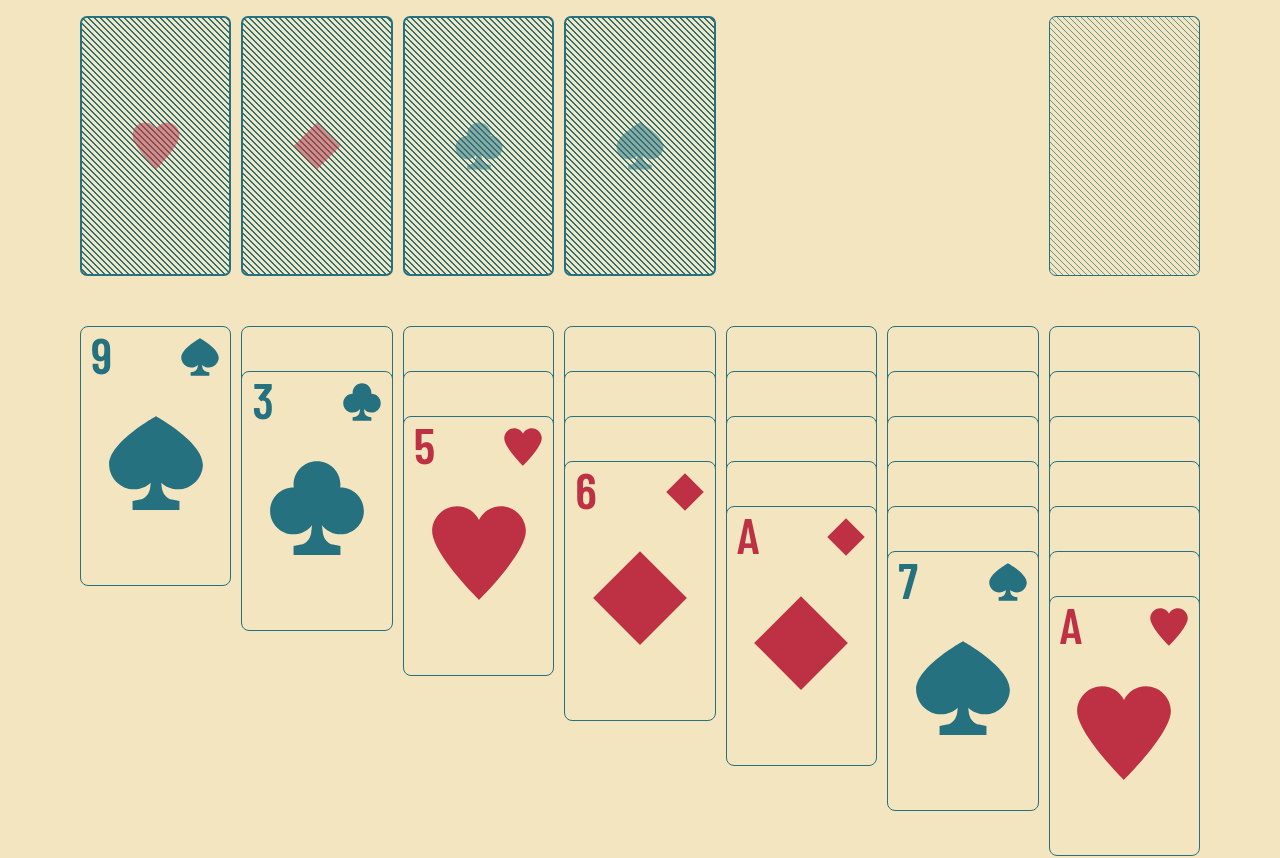
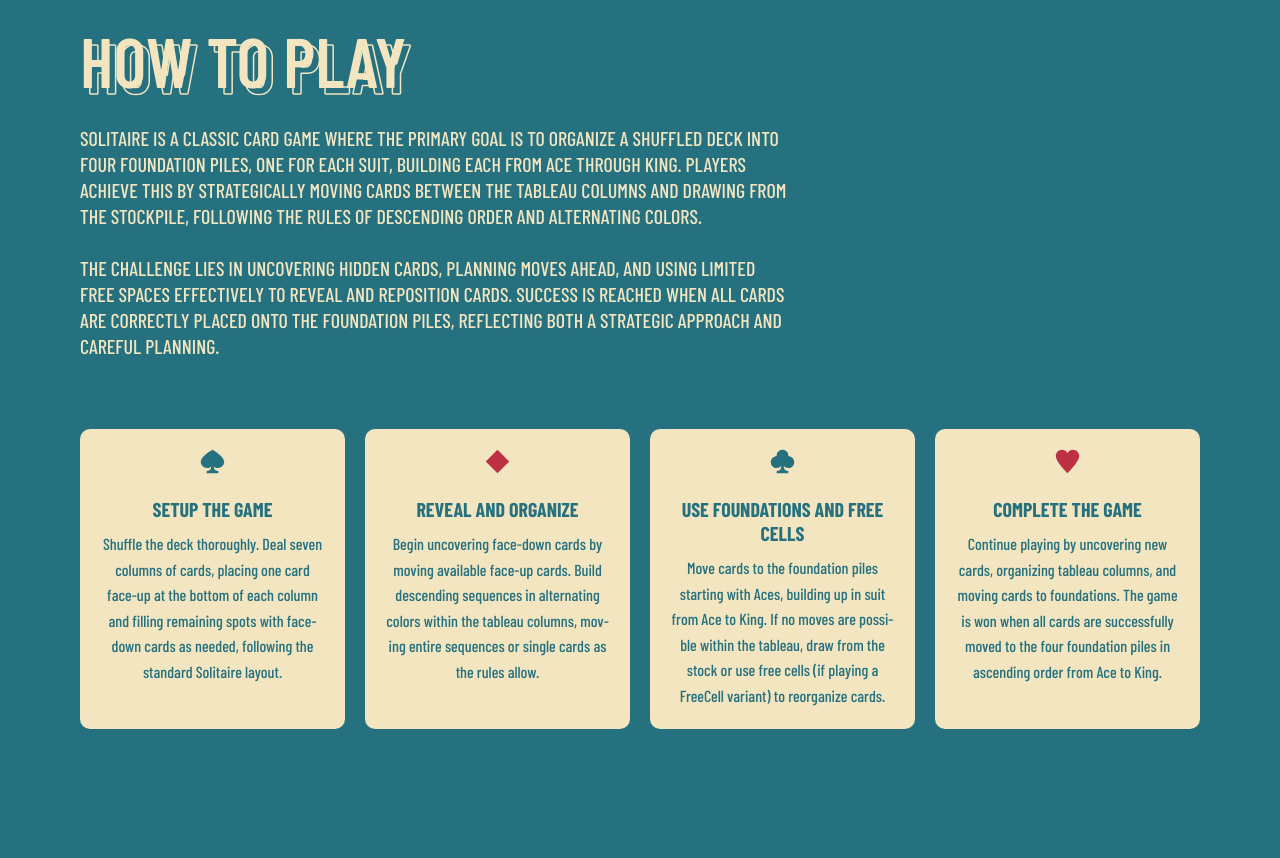
Before and after one commit to ChristianWare/solitaire, a Next.js app: page / in a window 1280 px wide. Shown: the part 680-1538 px from the top of the page. Built offline with nearby package versions, Linux system fonts and the light colour scheme.

Commit message:
Added how to play

```diff
--- a/src/app/HomePage.module.css
+++ b/src/app/HomePage.module.css
@@ -1,5 +1,6 @@
 .gameBoard {
   background-color: var(--tan);
+  padding-top: 5rem;
   padding-bottom: 30rem;
 }
 
--- a/src/app/globals.css
+++ b/src/app/globals.css
@@ -50,20 +50,19 @@ h4,
 h5,
 h6,
 span {
-  color: var(--black);
   font-family: var(--barlowCondensed);
+  text-transform: uppercase;
 }
 
 h1 {
   font-size: 10.4rem;
   line-height: 1.2em;
   font-weight: 600;
-  /* letter-spacing: -1px; */
 }
 
 h2 {
-  font-size: 4rem;
-  font-weight: 500;
+  font-size: 7rem;
+  font-weight: 600;
   line-height: 1.2em;
 }
 
--- a/src/app/page.tsx
+++ b/src/app/page.tsx
@@ -16,6 +16,7 @@ import Stock from "@/components/Stock/Stock";
 import Hero from "@/components/Hero/Hero";
 import LayoutWrapper from "@/components/LayoutWrapper";
 import Marquee from "@/components/Marquee/Marquee";
+import HowToPlay from "@/components/HowToPlay/HowToPlay";
 
 interface Foundations {
   hearts: Card[];
@@ -315,6 +316,8 @@ export default function SolitairePage() {
       <main>
         <Hero />
         <Marquee />
+        <HowToPlay />
+        <Marquee />
         <section className={styles.gameBoard}>
           <LayoutWrapper>
             <ScoreBoard score={score} moves={moves} time={time} />
--- a/src/components/Hero/Hero.module.css
+++ b/src/components/Hero/Hero.module.css
@@ -84,15 +84,6 @@
   -webkit-text-fill-color: transparent;
 }
 
-.iconContainer {
-  display: flex;
-  align-items: center;
-  justify-content: center;
-  gap: 3rem;
-  width: 100%;
-  margin-top: 3rem;
-}
-
 @media screen and (max-width: 568px) {
   .heading {
     padding: 2rem;
--- a/src/components/Hero/Hero.tsx
+++ b/src/components/Hero/Hero.tsx
@@ -11,7 +11,7 @@ const Hero = () => {
         </div>
       </LayoutWrapper>
       <LayoutWrapper>
-        <div className={styles.copy}>Chris Ware&apos;s</div>
+        <div className={styles.copy}>klondike</div>
         <h1 className={styles.heading}>solitaire</h1>
       </LayoutWrapper>
     </section>
--- /dev/null
+++ b/src/components/HowToPlay/HowToPlay.module.css
@@ -0,0 +1,146 @@
+.container {
+  background-color: var(--blue);
+  padding-top: 5rem;
+}
+
+.content {
+  padding-bottom: 5rem;
+}
+
+.top {
+  display: flex;
+  align-items: center;
+  justify-content: space-between;
+  gap: 5rem;
+  margin-bottom: 5rem;
+}
+
+.topHeading {
+  color: var(--tan);
+  line-height: 100%;
+  font-family: var(--staatliches);
+  margin-bottom: 3rem;
+  position: relative;
+}
+
+.topHeading::after {
+  position: absolute;
+  content: "How To Play";
+  text-transform: uppercase;
+  top: 6px;
+  left: 6px;
+  -webkit-text-stroke: 1.5px var(--tan);
+  -webkit-text-fill-color: transparent;
+}
+
+.top {
+  padding: 0rem;
+  border-bottom: 1px solid var(--bgColor);
+}
+
+.topLeft {
+  flex: 2;
+}
+
+.topRight {
+  flex: 1;
+}
+
+.heading {
+  font-size: 2rem;
+  line-height: 1.3em;
+  font-weight: 500;
+  color: var(--tan);
+}
+
+.bottom {
+  display: grid;
+  grid-template-columns: repeat(4, 1fr);
+  grid-gap: 2rem;
+  padding-top: 2rem;
+}
+
+.box {
+  display: flex;
+  flex-direction: column;
+  align-items: flex-start;
+  justify-self: start;
+  gap: 1rem;
+  padding: 2rem;
+  border-radius: 10px;
+  background-color: var(--tan);
+}
+
+.index {
+  text-align: center;
+  width: 100%;
+  margin-bottom: 1rem;
+}
+
+.feature {
+  color: var(--blue);
+  text-align: center;
+  width: 100%;
+}
+
+.desc {
+  color: var(--blue);
+  font-weight: 500;
+  text-align: center;
+}
+
+@media screen and (max-width: 1068px) {
+  .top {
+    flex-direction: column;
+  }
+
+  .heading {
+    width: 80%;
+  }
+
+  .bottom {
+    grid-template-columns: repeat(3, 1fr);
+  }
+}
+
+@media screen and (max-width: 768px) {
+  .content {
+    display: flex;
+    flex-direction: column;
+    align-items: center;
+    justify-content: center;
+  }
+
+  .top {
+    align-items: center;
+    justify-content: center;
+    width: 100%;
+  }
+
+  .topHeading {
+    text-align: center;
+  }
+
+  .topHeading::after {
+    -webkit-text-stroke: 1.5px var(--blue);
+    z-index: -1;
+  }
+
+  .heading {
+    width: 100%;
+  }
+
+  .bottom {
+    grid-template-columns: repeat(2, 1fr);
+  }
+}
+
+@media screen and (max-width: 568px) {
+  .topHeading {
+    font-size: 6rem;
+  }
+
+  .bottom {
+    grid-template-columns: repeat(1, 1fr);
+  }
+}
--- /dev/null
+++ b/src/components/HowToPlay/HowToPlay.tsx
@@ -0,0 +1,72 @@
+import styles from "./HowToPlay.module.css";
+import LayoutWrapper from "../LayoutWrapper";
+import Spade from "../../../public/icons/spade.svg";
+import Diamond from "../../../public/icons/diamond.svg";
+import Club from "../../../public/icons/club.svg";
+import Heart from "../../../public/icons/heart.svg";
+
+const instructions = [
+  {
+    icon: <Spade width={25} height={25} />,
+    feature: "Setup the Game",
+    desc: "Shuffle the deck thoroughly. Deal seven columns of cards, placing one card face-up at the bottom of each column and filling remaining spots with face-down cards as needed, following the standard Solitaire layout.",
+  },
+  {
+    icon: <Diamond width={25} height={25} />,
+    feature: "Reveal and Organize",
+    desc: "Begin uncovering face-down cards by moving available face-up cards. Build descending sequences in alternating colors within the tableau columns, moving entire sequences or single cards as the rules allow.",
+  },
+  {
+    icon: <Club width={25} height={25} />,
+    feature: "Use Foundations and Free Cells",
+    desc: "Move cards to the foundation piles starting with Aces, building up in suit from Ace to King. If no moves are possible within the tableau, draw from the stock or use free cells (if playing a FreeCell variant) to reorganize cards.",
+  },
+  {
+    icon: <Heart width={25} height={25} />,
+    feature: "Complete the Game",
+    desc: "Continue playing by uncovering new cards, organizing tableau columns, and moving cards to foundations. The game is won when all cards are successfully moved to the four foundation piles in ascending order from Ace to King.",
+  },
+];
+
+export default function HowToPlay() {
+  return (
+    <div className={styles.container}>
+      <LayoutWrapper>
+        <div className={styles.content}>
+          <h2 className={styles.topHeading}>How To Play</h2>
+          <div className={styles.top}>
+            <div className={styles.topLeft}>
+              <h3 className={styles.heading}>
+                Solitaire is a classic card game where the primary goal is to
+                organize a shuffled deck into four foundation piles, one for
+                each suit, building each from Ace through King. Players achieve
+                this by strategically moving cards between the tableau columns
+                and drawing from the stockpile, following the rules of
+                descending order and alternating colors.
+                <br />
+                <br />
+
+                 The challenge lies in
+                uncovering hidden cards, planning moves ahead, and using limited
+                free spaces effectively to reveal and reposition cards. Success
+                is reached when all cards are correctly placed onto the
+                foundation piles, reflecting both a strategic approach and
+                careful planning.
+              </h3>
+            </div>
+            <div className={styles.topRight}></div>
+          </div>
+          <div className={styles.bottom}>
+            {instructions.map((x, index) => (
+              <div key={index} className={styles.box}>
+                <span className={styles.index}>{x.icon}</span>
+                <h4 className={styles.feature}>{x.feature}</h4>
+                <p className={styles.desc}>{x.desc}</p>
+              </div>
+            ))}
+          </div>
+        </div>
+      </LayoutWrapper>
+    </div>
+  );
+}
--- a/src/components/Marquee/Marquee.module.css
+++ b/src/components/Marquee/Marquee.module.css
@@ -10,8 +10,8 @@
   overflow: hidden;
   user-select: none;
   z-index: 999;
-  border-top: 2px solid var(--blue);
-  border-bottom: 2px solid var(--blue);
+  border-top: 1px solid var(--blue);
+  border-bottom: 1px solid var(--blue);
   padding: 1rem 0rem;
   background-color: var(--tan);
   cursor: pointer;
```
